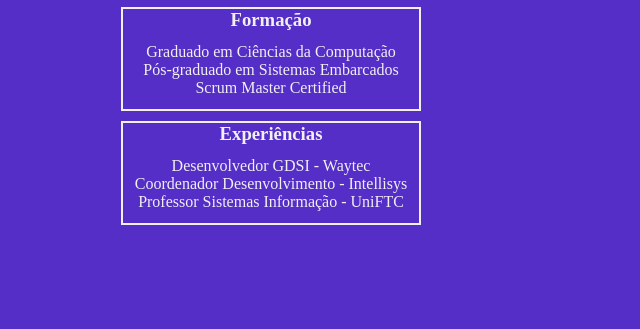
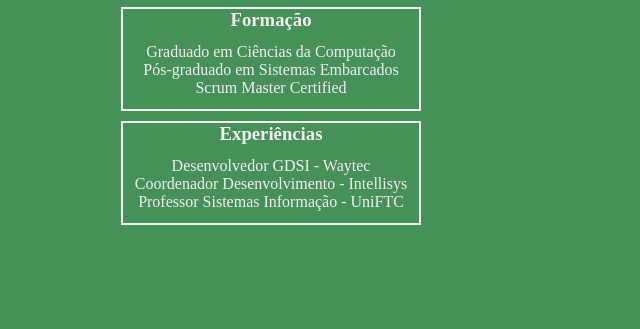
Before and after one commit to pedro-borges-ftc/Tecnicas-Programacao-Web, a plain HTML site: page Aula03/curriculum.html in a window 1280 px wide. Shown: the part 471-800 px from the top of the page, without its empty margins (369-1009 px from the left). Drawn offline with Linux system fonts and the light colour scheme.

Commit message:
fim aula 03

```diff
--- a/Aula03/curriculum.html
+++ b/Aula03/curriculum.html
@@ -10,7 +10,7 @@
     <link rel="stylesheet" href="style.css">
 </head>
 
-<body class="purple">
+<body class="green">
     <div>
         <h1>Curriculum Vitae</h1>
         <h2>Pedro dos Santos Borges</h2>
--- a/Aula03/estilo.css
+++ b/Aula03/estilo.css
@@ -36,6 +36,11 @@
     --text-color: rgb(242,239,239);
 }
 
+body.green{
+    --bg-color: rgb(69, 145, 87) ;
+    --text-color: rgb(242,239,239);
+}
+
 body{
     background-color: var(--bg-color);
     color: var(--text-color);
--- a/Aula03/style.css
+++ b/Aula03/style.css
@@ -1,6 +1,6 @@
 /*------Tags de conteúdo--------*/
 ul{
-    list-style: none;
+    list-style:none;
     margin: 12px 0;
 }
 
```
